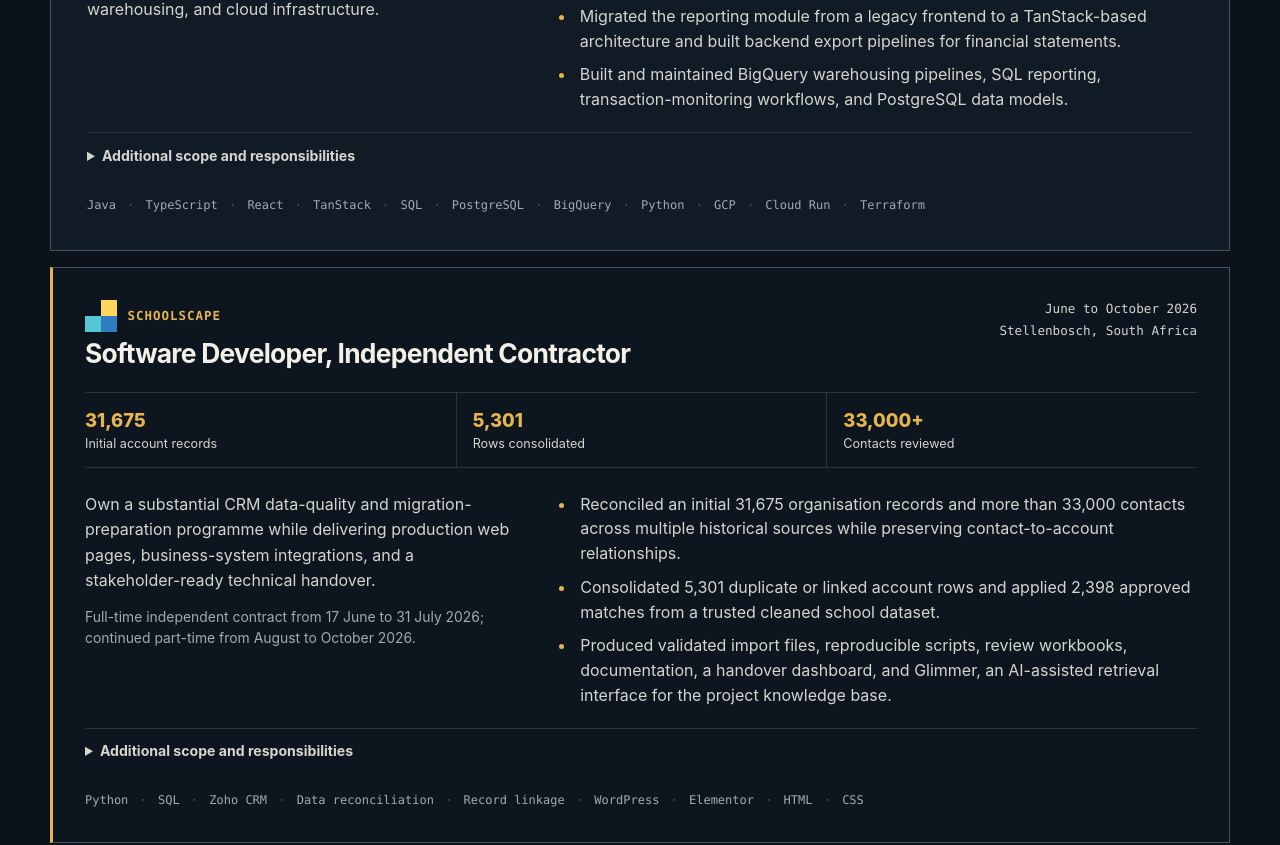
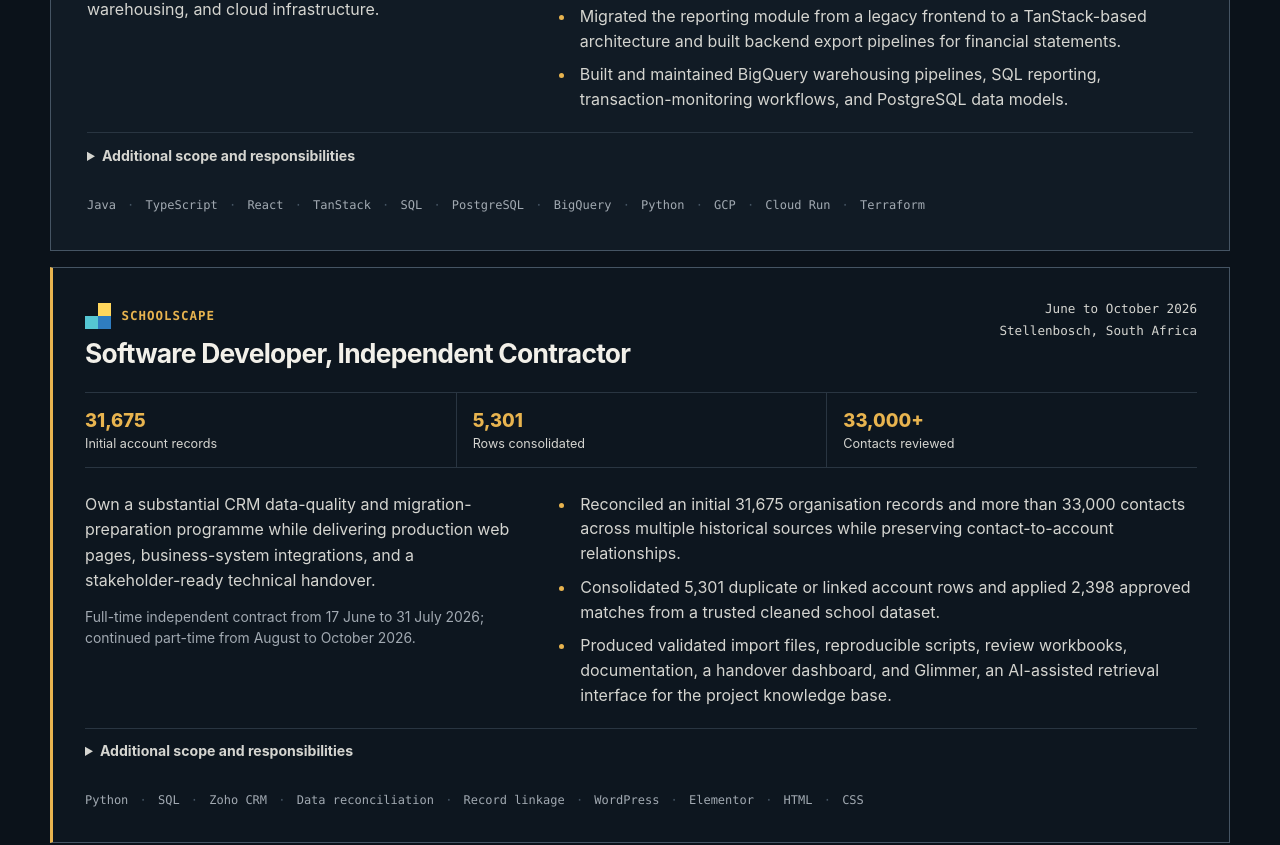
Before and after one commit to RA1NM4KER/portfolio, a Next.js app: page / in a window 1280 px wide. Shown: the part 1096-1941 px from the top of the page. Built offline with nearby package versions, Linux system fonts and the light colour scheme.

Commit message:
Reduce Schoolscape logo size

```diff
--- a/components/sections/home-sections.module.css
+++ b/components/sections/home-sections.module.css
@@ -257,6 +257,10 @@
   object-fit: contain;
 }
 
+.companyLogo img[src$="schoolscape-mark.svg"] {
+  height: 26px;
+}
+
 .experienceTitle {
   margin: 0.35rem 0 0;
   font-size: clamp(1.3rem, 2.1vw, 1.65rem);
```
